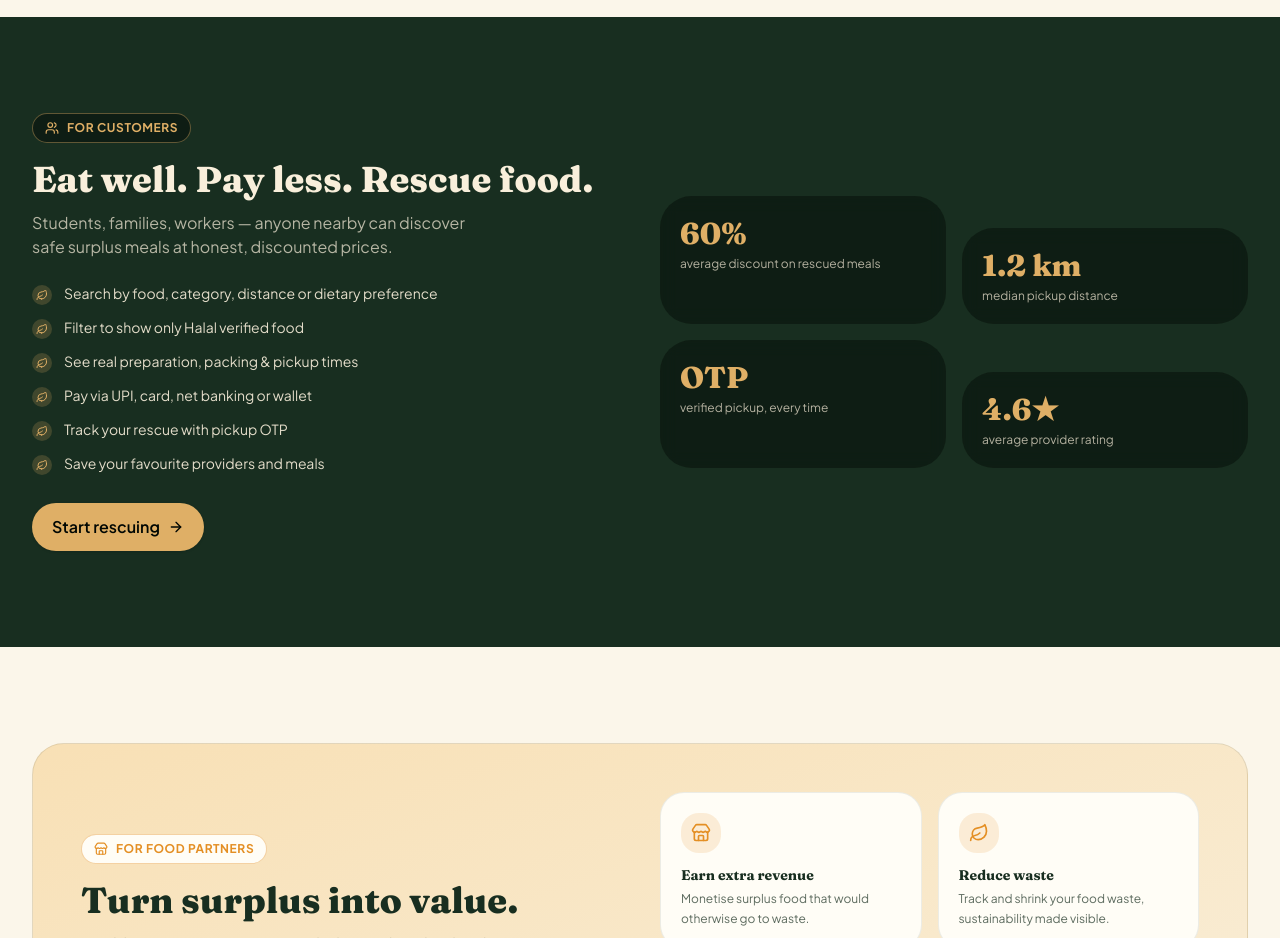
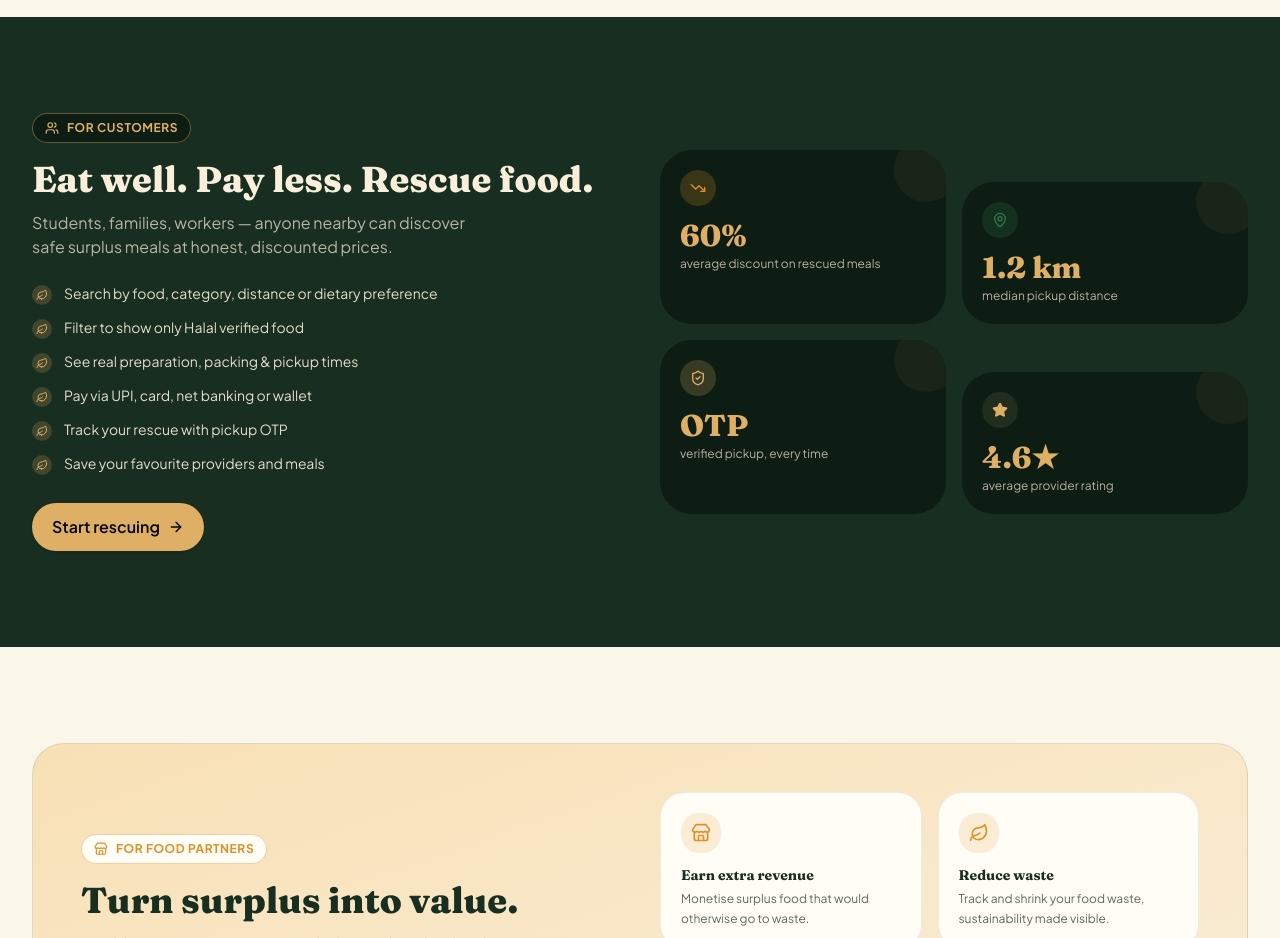
Before and after one commit to offxjosh07-jpg/CIBO, a Next.js app: page / in a window 1280 px wide. Shown: the part 2720-3658 px from the top of the page. Built offline with nearby package versions, Linux system fonts and the light colour scheme; no server answers.

Commit message:
03927b86-d18b-494d-a50f-5ea8c9350ba4

```diff
--- a/src/components/cibo/landing/landing-surface.tsx
+++ b/src/components/cibo/landing/landing-surface.tsx
@@ -23,6 +23,7 @@ import {
   Menu,
   X,
   Quote,
+  TrendingDown,
 } from "lucide-react";
 import { useState, useRef, useEffect } from "react";
 import { cn } from "@/lib/utils";
@@ -596,21 +597,45 @@ function ForCustomers({ onFind }: { onFind: () => void }) {
         </div>
         <div className="relative">
           <div className="grid grid-cols-2 gap-4">
-            <div className="rounded-3xl bg-forest-deep/40 p-5 backdrop-blur">
-              <span className="font-display text-3xl font-extrabold text-gold">60%</span>
-              <p className="mt-1 text-xs text-ivory/70">average discount on rescued meals</p>
+            <div className="group relative overflow-hidden rounded-3xl bg-forest-deep/40 p-5 backdrop-blur transition hover:bg-forest-deep/60">
+              <div className="absolute -right-3 -top-3 size-16 rounded-full bg-gold/5 transition group-hover:bg-gold/10" />
+              <div className="relative">
+                <div className="grid size-9 place-items-center rounded-xl bg-orange/20 text-orange">
+                  <TrendingDown className="size-4" />
+                </div>
+                <span className="mt-3 block font-display text-3xl font-extrabold text-gold">60%</span>
+                <p className="mt-0.5 text-xs text-ivory/70">average discount on rescued meals</p>
+              </div>
             </div>
-            <div className="mt-8 rounded-3xl bg-forest-deep/40 p-5 backdrop-blur">
-              <span className="font-display text-3xl font-extrabold text-gold">1.2 km</span>
-              <p className="mt-1 text-xs text-ivory/70">median pickup distance</p>
+            <div className="group relative mt-8 overflow-hidden rounded-3xl bg-forest-deep/40 p-5 backdrop-blur transition hover:bg-forest-deep/60">
+              <div className="absolute -right-3 -top-3 size-16 rounded-full bg-gold/5 transition group-hover:bg-gold/10" />
+              <div className="relative">
+                <div className="grid size-9 place-items-center rounded-xl bg-success/20 text-success">
+                  <MapPin className="size-4" />
+                </div>
+                <span className="mt-3 block font-display text-3xl font-extrabold text-gold">1.2 km</span>
+                <p className="mt-0.5 text-xs text-ivory/70">median pickup distance</p>
+              </div>
             </div>
-            <div className="rounded-3xl bg-forest-deep/40 p-5 backdrop-blur">
-              <span className="font-display text-3xl font-extrabold text-gold">OTP</span>
-              <p className="mt-1 text-xs text-ivory/70">verified pickup, every time</p>
+            <div className="group relative overflow-hidden rounded-3xl bg-forest-deep/40 p-5 backdrop-blur transition hover:bg-forest-deep/60">
+              <div className="absolute -right-3 -top-3 size-16 rounded-full bg-gold/5 transition group-hover:bg-gold/10" />
+              <div className="relative">
+                <div className="grid size-9 place-items-center rounded-xl bg-gold/20 text-gold">
+                  <ShieldCheck className="size-4" />
+                </div>
+                <span className="mt-3 block font-display text-3xl font-extrabold text-gold">OTP</span>
+                <p className="mt-0.5 text-xs text-ivory/70">verified pickup, every time</p>
+              </div>
             </div>
-            <div className="mt-8 rounded-3xl bg-forest-deep/40 p-5 backdrop-blur">
-              <span className="font-display text-3xl font-extrabold text-gold">4.6★</span>
-              <p className="mt-1 text-xs text-ivory/70">average provider rating</p>
+            <div className="group relative mt-8 overflow-hidden rounded-3xl bg-forest-deep/40 p-5 backdrop-blur transition hover:bg-forest-deep/60">
+              <div className="absolute -right-3 -top-3 size-16 rounded-full bg-gold/5 transition group-hover:bg-gold/10" />
+              <div className="relative">
+                <div className="grid size-9 place-items-center rounded-xl bg-olive/20 text-ivory">
+                  <Star className="size-4 fill-gold text-gold" />
+                </div>
+                <span className="mt-3 block font-display text-3xl font-extrabold text-gold">4.6★</span>
+                <p className="mt-0.5 text-xs text-ivory/70">average provider rating</p>
+              </div>
             </div>
           </div>
         </div>
--- a/src/components/cibo/provider/dashboard-view.tsx
+++ b/src/components/cibo/provider/dashboard-view.tsx
@@ -83,6 +83,7 @@ export function DashboardView() {
             icon={<Sparkles className="size-5" />}
             tone="orange"
             delta={12}
+            spark={(a.ordersLast7Days || []).map((d: any) => d.count)}
           />
           <StatCard
             label="Today's revenue"
@@ -90,6 +91,7 @@ export function DashboardView() {
             icon={<IndianRupee className="size-5" />}
             tone="success"
             delta={8}
+            spark={(a.ordersLast7Days || []).map((d: any) => d.revenue)}
           />
           <StatCard
             label="Active listings"
@@ -104,6 +106,7 @@ export function DashboardView() {
             icon={<ClipboardList className="size-5" />}
             tone="gold"
             delta={15}
+            spark={(a.ordersLast7Days || []).map((d: any) => d.count)}
           />
           <StatCard
             label="Waste avoided"
--- a/src/components/cibo/provider/shared.tsx
+++ b/src/components/cibo/provider/shared.tsx
@@ -125,6 +125,8 @@ export function StatCard({
   icon,
   tone = "forest",
   sub,
+  spark,
+  sparkColor,
 }: {
   label: string;
   value: ReactNode;
@@ -132,6 +134,8 @@ export function StatCard({
   icon: ReactNode;
   tone?: "forest" | "orange" | "gold" | "olive" | "success";
   sub?: string;
+  spark?: number[];
+  sparkColor?: string;
 }) {
   const toneCls: Record<string, string> = {
     forest: "bg-forest text-ivory",
@@ -139,6 +143,13 @@ export function StatCard({
     gold: "bg-gold text-forest-deep",
     olive: "bg-olive text-ivory",
     success: "bg-success text-white",
+  };
+  const sparkColorMap: Record<string, string> = {
+    forest: "#182E20",
+    orange: "#E48F24",
+    gold: "#DFAF66",
+    olive: "#696C4D",
+    success: "#2F7A4A",
   };
   const up = (delta ?? 0) >= 0;
   return (
@@ -162,8 +173,9 @@ export function StatCard({
           {icon}
         </div>
       </div>
+      <div className="mt-3 flex items-center justify-between gap-2">
         {delta !== undefined && (
-        <div className="mt-3 inline-flex items-center gap-1 rounded-full bg-cream/60 px-2 py-0.5 text-[10px] font-bold">
+          <div className="inline-flex items-center gap-1 rounded-full bg-cream/60 px-2 py-0.5 text-[10px] font-bold">
             {up ? (
               <TrendingUp className="size-3 text-success" />
             ) : (
@@ -173,9 +185,12 @@ export function StatCard({
               {up ? "+" : ""}
               {delta}%
             </span>
-          <span className="text-muted-foreground">vs last week</span>
           </div>
         )}
+        {spark && spark.length > 1 && (
+          <Sparkline data={spark} color={sparkColor || sparkColorMap[tone]} />
+        )}
+      </div>
     </div>
   );
 }
@@ -316,3 +331,56 @@ export function VerificationPill({
     </span>
   );
 }
+
+// Sparkline mini-chart for stat cards
+export function Sparkline({
+  data,
+  color = "#E48F24",
+  className,
+}: {
+  data: number[];
+  color?: string;
+  className?: string;
+}) {
+  if (!data || data.length === 0) return null;
+  const max = Math.max(...data, 1);
+  const min = Math.min(...data, 0);
+  const range = max - min || 1;
+  const w = 60;
+  const h = 20;
+  const step = w / Math.max(data.length - 1, 1);
+  const points = data
+    .map((v, i) => {
+      const x = i * step;
+      const y = h - ((v - min) / range) * h;
+      return `${x.toFixed(1)},${y.toFixed(1)}`;
+    })
+    .join(" ");
+  const areaPath = `M0,${h} L${points} L${w},${h} Z`;
+  const linePath = `M${points}`;
+  const gradId = `spark-${color.replace("#", "")}`;
+
+  return (
+    <svg
+      viewBox={`0 0 ${w} ${h}`}
+      className={cn("h-5 w-16 overflow-visible", className)}
+      preserveAspectRatio="none"
+    >
+      <defs>
+        <linearGradient id={gradId} x1="0" y1="0" x2="0" y2="1">
+          <stop offset="0%" stopColor={color} stopOpacity="0.25" />
+          <stop offset="100%" stopColor={color} stopOpacity="0" />
+        </linearGradient>
+      </defs>
+      <path d={areaPath} fill={`url(#${gradId})`} />
+      <path
+        d={linePath}
+        fill="none"
+        stroke={color}
+        strokeWidth="1.5"
+        strokeLinecap="round"
+        strokeLinejoin="round"
+      />
+    </svg>
+  );
+}
```
Also changed, not shown: 1 other file (tests, documents, lock files or other folders). Lines whose indentation alone changed are shown as unchanged.
